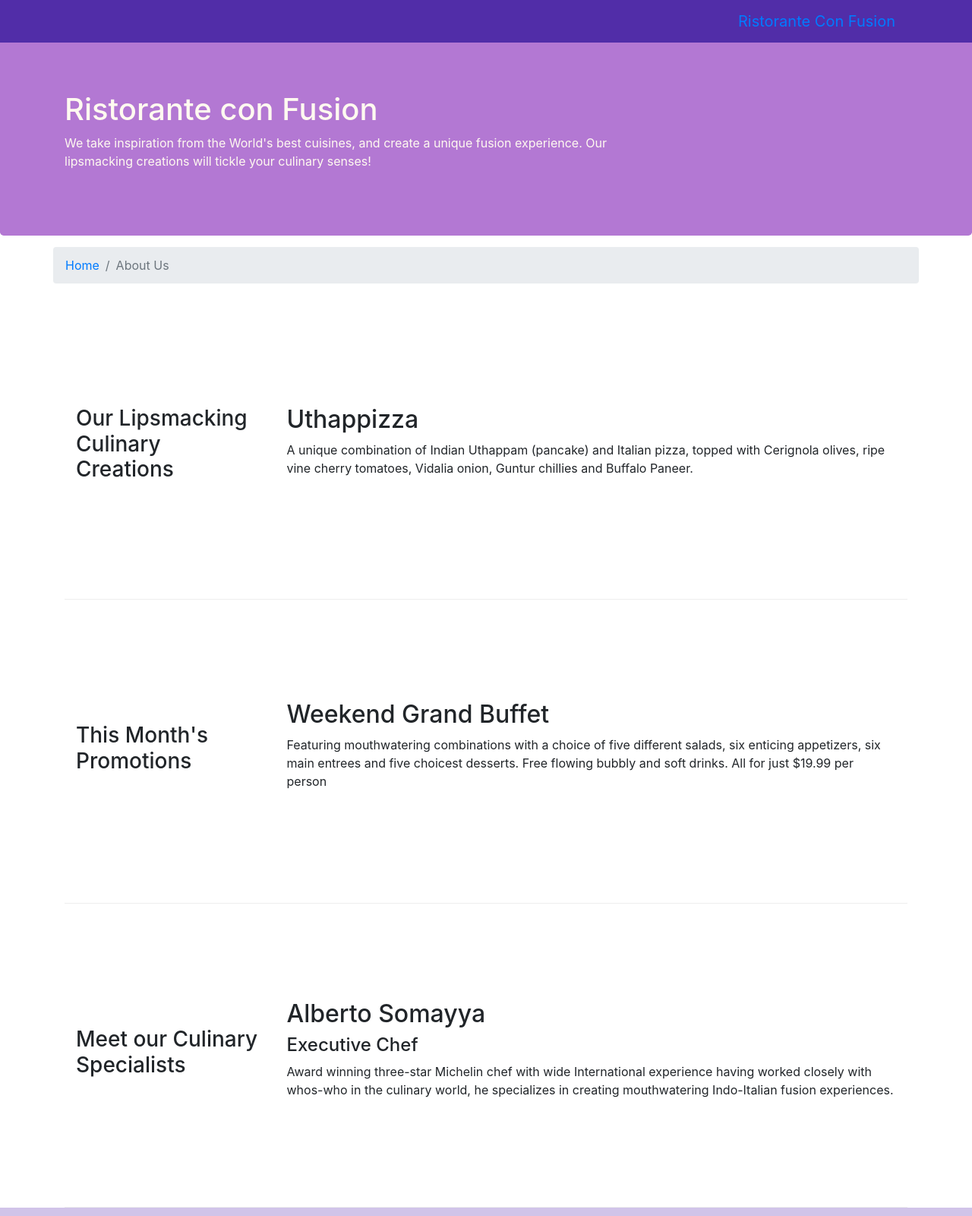
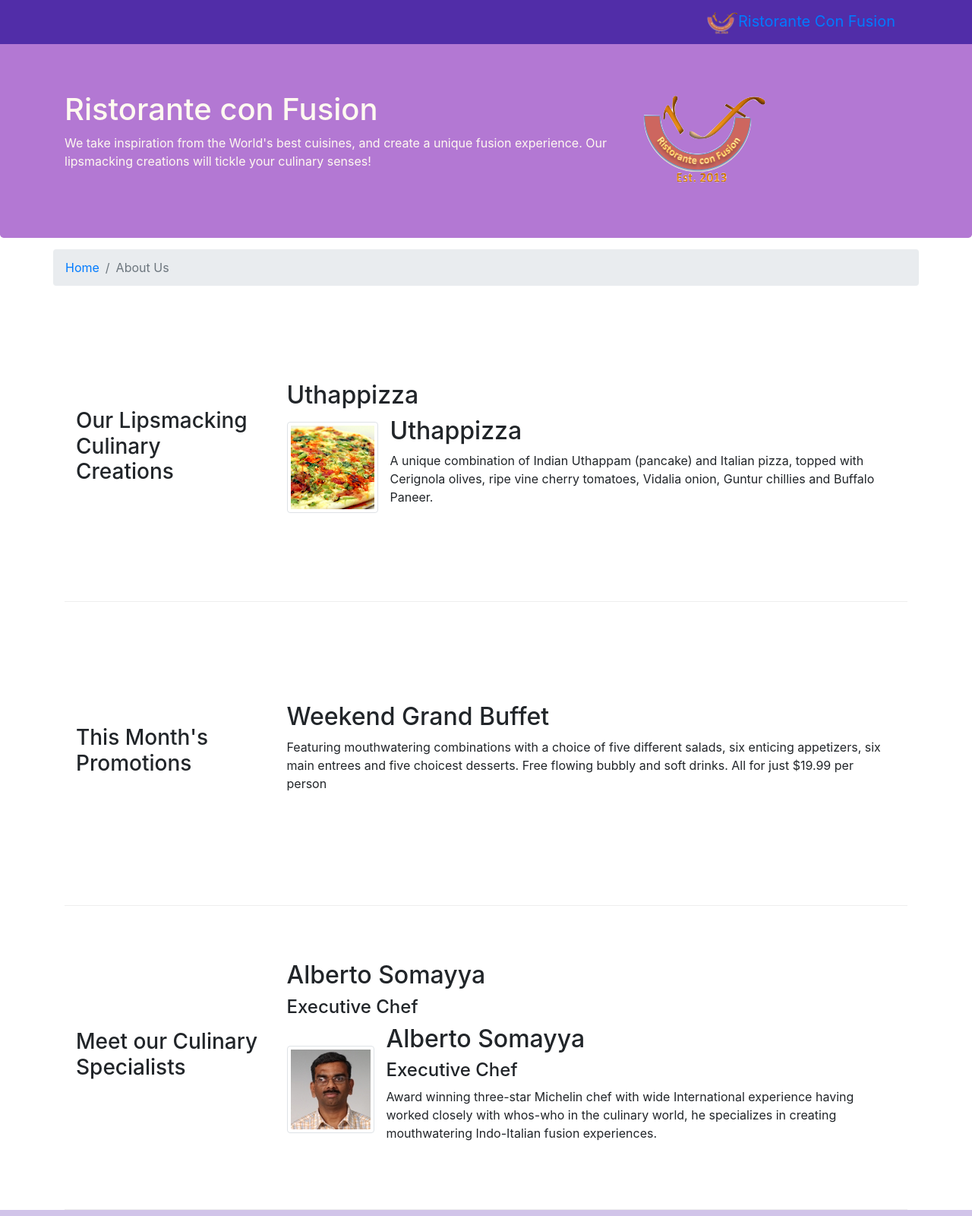
Before and after one commit to floresjacob/conFusion, a website: page index.html in a window 1280 px wide. Shown: the top 1600 px of the page at 76% size. Drawn offline with nearby package versions, Linux system fonts and the light colour scheme.

Commit message:
Images and Media

```diff
--- a/index.html
+++ b/index.html
@@ -24,7 +24,7 @@
           <button class="navbar-toggler" type="button" data-toggle="collapse" data-target="#Navbar">
                 <span class="navbar-toggler-icon"></span>
             </button>
-           <a class="navbar-brand" href="#">Ristorante Con Fusion</a>
+           <a class="navbar-brand" href="#"><img src="img/logo.png" height="30" width="41">Ristorante Con Fusion</a>
               <div class="collapse navbar-collapse" id="Navbar">
                 <ul class="navbar-nav">
                   <li class="nav-item active"><a class="nav-link" href="./index.html"><span class="fa fa-home fa-lg"></span> Home</a></li>
@@ -43,6 +43,9 @@
                     <h1>Ristorante con Fusion</h1>
                     <p class="hidden-xs-down">We take inspiration from the World's best cuisines, and create a unique fusion experience. Our lipsmacking creations will tickle your culinary senses!</p>
                 </div>
+                <div class="col col-sm align-self-center">
+                    <img src="img/logo.png" class="img-fluid">
+                </div>
             </div>
         </div>
     </header>
@@ -60,7 +63,17 @@
             </div>
             <div class="col-sm col-md flex-last">
                 <h2>Uthappizza</h2>
-                <p class="hidden-xs-down">A unique combination of Indian Uthappam (pancake) and Italian pizza, topped with Cerignola olives, ripe vine cherry tomatoes, Vidalia onion, Guntur chillies and Buffalo Paneer.</p>
+                <div class="media">
+                    <img class="d-flex mr-3 img-thumbnail align-self-center"
+                         src="img/uthappizza.png" alt="Uthappizza">
+                    <div class="media-body">
+                        <h2 class="mt-0">Uthappizza</h2>
+                        <p class="hidden-xs-down">A unique combination of Indian Uthappam (pancake) and
+                          Italian pizza, topped with Cerignola olives, ripe vine
+                          cherry tomatoes, Vidalia onion, Guntur chillies and
+                          Buffalo Paneer.</p>
+                    </div>
+                </div>
             </div>
         </div>
 
@@ -81,7 +94,19 @@
             <div class="col-sm col-md flex-last">
                 <h2>Alberto Somayya</h2>
                 <h4>Executive Chef</h4>
-                <p class="hidden-xs-down">Award winning three-star Michelin chef with wide International experience having worked closely with whos-who in the culinary world, he specializes in creating mouthwatering Indo-Italian fusion experiences. </p>
+                <div class="media">
+                    <img class="d-flex mr-3 img-thumbnail align-self-center"
+                         src="img/alberto.png" alt="Alberto Somayya">
+                    <div class="media-body">
+                        <h2 class="mt-0">Alberto Somayya</h2>
+                        <h4>Executive Chef</h4>
+                        <p class="hidden-xs-down">Award winning three-star Michelin chef with wide
+                         International experience having worked closely with
+                         whos-who in the culinary world, he specializes in
+                          creating mouthwatering Indo-Italian fusion experiences.
+                         </p>
+                    </div>
+                </div>
             </div>
         </div>
     </div>
```
Also changed, not shown: aboutus.html (+4 -1 lines), contactus.html (+3 -2 lines), img/alberto.png (added), img/buffet.png (added), img/logo.png (added), img/uthappizza.png (added), 2 other files.
